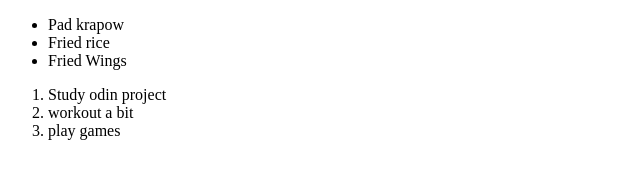
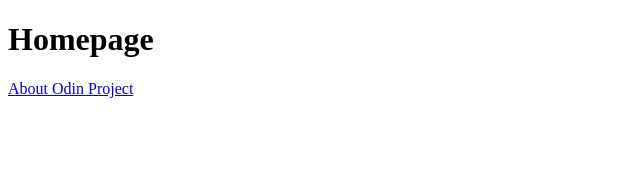
Before and after one commit to Scott8theSun/git_test, a plain HTML site: page index.html in a window 1280 px wide. Shown: the whole page, without its empty margins (0-640 px from the left). Drawn offline with Linux system fonts and the light colour scheme.

Commit message:
added index.html

```diff
--- a/index.html
+++ b/index.html
@@ -5,15 +5,7 @@
         <title>Webpage</title>
     </head>
     <body>
-        <ul>
-            <li>Pad krapow</li>
-            <li>Fried rice</li>
-            <li>Fried Wings</li>
-        </ul>
-        <ol>
-            <li>Study odin project</li>
-            <li>workout a bit</li>
-            <li>play games</li>
-        </ol>
+        <h1>Homepage</h1>
+        <a href="https://www.theodinproject.com/about">About Odin Project</a>
     </body>
 </html>
```
